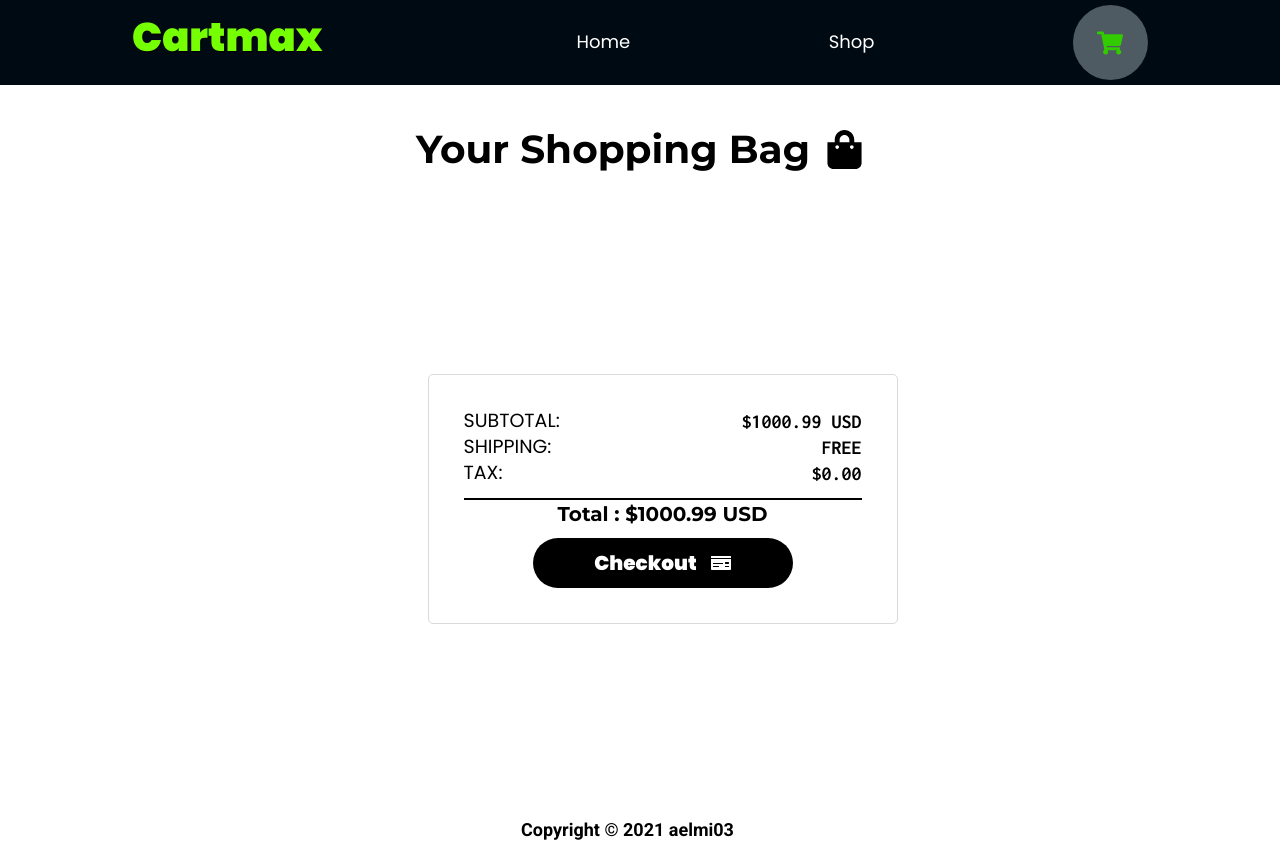
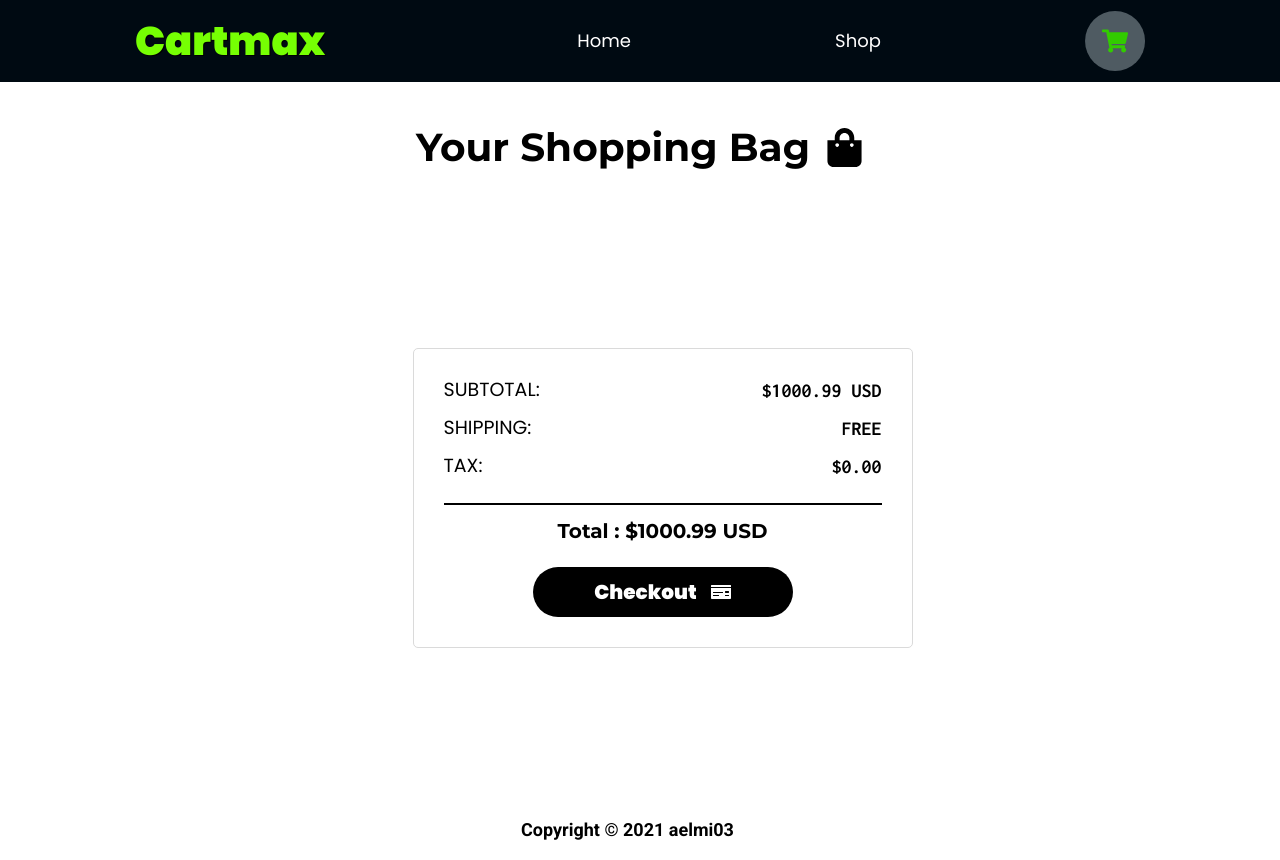
Before and after one commit to aelmi03/shopping-cart, a React (Create React App) app: page /checkout in a window 1280 px wide. Built offline with nearby package versions, Linux system fonts and the light colour scheme.

Commit message:
Made the CheckoutCard use the product object to display it instead of hardcoded values, and added some styling to my Header and Navbar, and also styled my CheckoutPrice component better

```diff
--- a/src/components/Checkout/CheckoutPrice.js
+++ b/src/components/Checkout/CheckoutPrice.js
@@ -50,8 +50,9 @@ const CheckoutPriceWrapper = styled.div`
     padding: 3.5rem;
   }
   @media (min-width: 1024px) {
-    min-width: 47rem;
-    padding: 3.5rem;
+    min-width: 50rem;
+    height: 30rem;
+    padding: 3rem;
   }
 `;
 
--- a/src/components/Checkout/CheckoutProductCard.js
+++ b/src/components/Checkout/CheckoutProductCard.js
@@ -4,21 +4,22 @@ import AmountPicker from "../Utils/AmountPicker";
 import { FaRegWindowClose } from "react-icons/fa";
 
 const CheckoutProductCard = ({ product }) => {
+  const { imgSrc, amount, name, price } = product;
   return (
     <CheckoutProductCardWrapper>
       <TitleWrapper>
-        <NameWrapper>{product.name}</NameWrapper>
+        <NameWrapper>{name}</NameWrapper>
         <FaRegWindowClose
           style={{ width: "30px", height: "30px", cursor: "pointer" }}
         />
       </TitleWrapper>
-      <ImgWrapper src={product.imgSrc} />
+      <ImgWrapper src={imgSrc} />
       <AmountsWrapper>
         <AmountPicker
-          value={50}
+          value={amount}
           style={{ fontSize: "1.8rem", distance: "1rem" }}
         />
-        <PriceAmount>$1599.99</PriceAmount>
+        <PriceAmount>{`$${price}`}</PriceAmount>
       </AmountsWrapper>
     </CheckoutProductCardWrapper>
   );
--- a/src/components/Header/Header.js
+++ b/src/components/Header/Header.js
@@ -15,7 +15,7 @@ const HeaderWrapper = styled.header`
   display: flex;
   flex-flow: row wrap;
   justify-content: space-around;
-  padding: 0.5rem;
+  padding: 0.9rem;
   width: 100%;
   background-color: ${({ theme }) => theme.colors.primaryDark};
 `;
--- a/src/components/Header/Navbar.js
+++ b/src/components/Header/Navbar.js
@@ -1,5 +1,5 @@
 import React from "react";
-import styled from "styled-components";
+import styled, { css } from "styled-components";
 import StyledLink from "./StyledLink";
 import { FaShoppingCart } from "react-icons/fa";
 
@@ -10,8 +10,8 @@ const Navbar = ({ cartAmount }) => {
       <StyledLink to="/">Home</StyledLink>
       <StyledLink to="/shop">Shop</StyledLink>
       <StyledLink to="/checkout">
-        <IconWrapper className="icon-wrapper">
-          <FaShoppingCart />
+        <IconWrapper className="icon-wrapper" hasItems={cartAmount > 0}>
+          <FaShoppingCart style={{ minWidth: "20px", minHeight: "20px" }} />
           {cartAmount > 0 && (
             <CartNumberWrapper>{cartAmount}</CartNumberWrapper>
           )}
@@ -64,7 +64,7 @@ const NavbarWrapper = styled.ul`
 const CartNumberWrapper = styled.div`
   font-size: 1.4rem;
   display: flex;
-  margin-bottom: 2.2rem;
+  margin-bottom: 2.1rem;
   justify-content: center;
   background-color: #ffffff;
   clip-path: polygon(
@@ -84,15 +84,23 @@ const CartNumberWrapper = styled.div`
 `;
 const IconWrapper = styled.div`
   position: relative;
-  width: 7.5rem;
-  height: 7.5rem;
+  width: 6rem;
+  height: 6rem;
   display: flex;
   font-size: 2.6rem;
-  padding: 1rem;
   justify-content: center;
   background-color: ${({ theme }) => theme.colors.primaryLight};
   align-items: center;
   clip-path: circle(50% at 50% 50%);
   z-index: 1;
+  ${(props) =>
+    props.hasItems &&
+    css`
+      width: 8rem;
+      height: 7.5rem;
+      > svg {
+        margin-top: 1rem;
+      }
+    `}
 `;
 export default Navbar;
--- a/src/components/Utils/AmountPicker.js
+++ b/src/components/Utils/AmountPicker.js
@@ -27,13 +27,13 @@ const AmountPickerWrapper = styled.div`
   gap: 1.5rem;
   justify-content: center;
   align-items: center;
-  ${(props) =>
-    props.style.distance &&
+  ${({ style }) =>
+    style?.distance &&
     css`
       gap: 0.2rem;
       > input {
         width: 9rem;
-        font-size: ${props.style.fontSize};
+        font-size: ${style.fontSize};
       }
     `};
 `;
```
